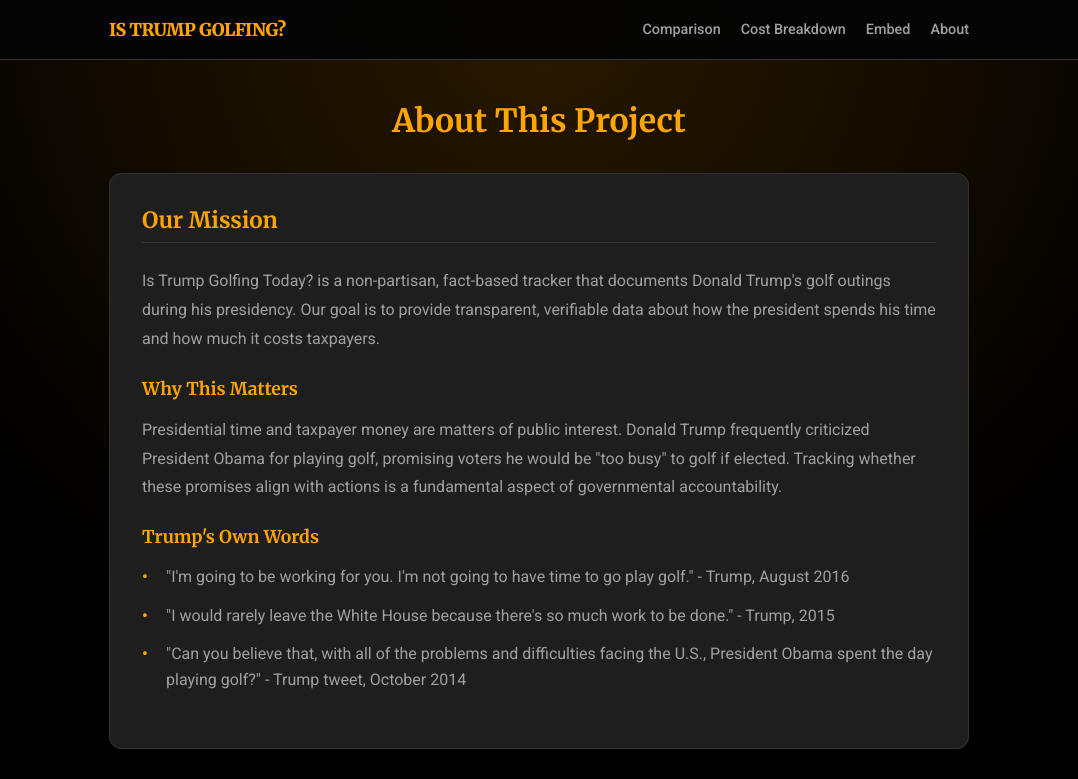
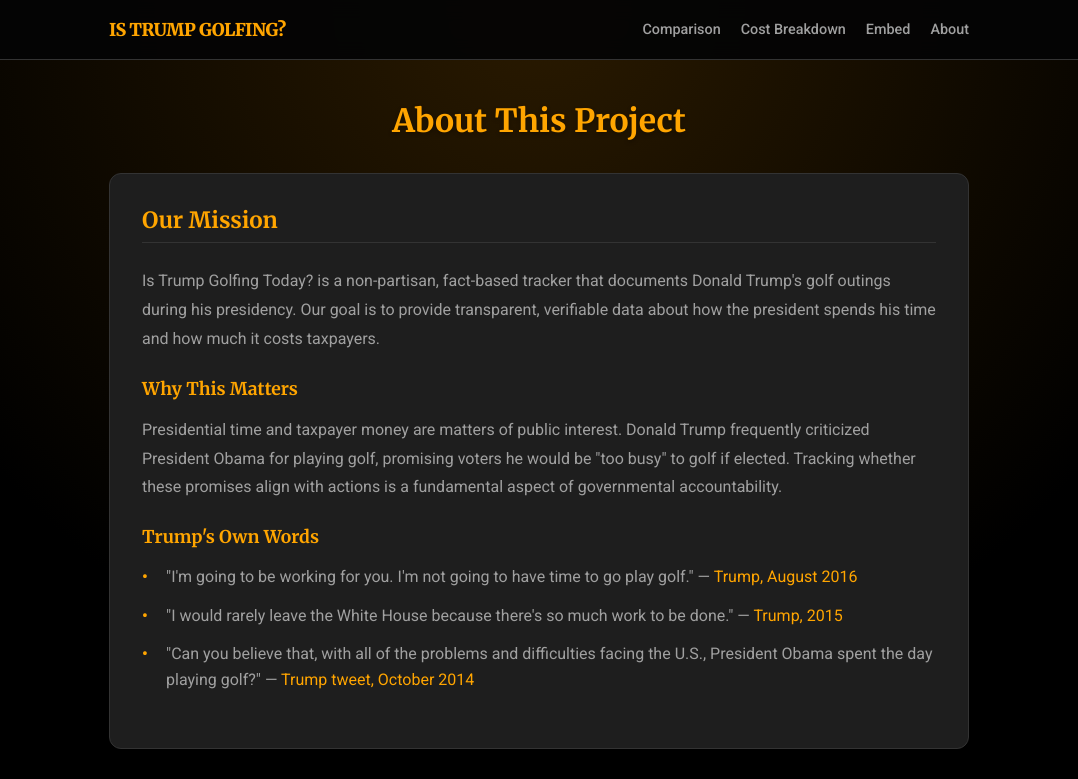
Before and after one commit to soyboi1312/istrumpgolfing.today, a Next.js app: page /about in a window 1280 px wide. Shown: the top 779 px of the page, without its empty margins (101-1179 px from the left). Built offline with nearby package versions, Linux system fonts and the light colour scheme.

Commit message:
Add source links to Trump quotes and fix link styling
- Link Trump quotes on about page to original sources (Politico, The Hill, X)
- Add orangeLink class to comparison page source links for consistent styling

```diff
--- a/pages/about.tsx
+++ b/pages/about.tsx
@@ -45,9 +45,24 @@ const About = () => {
             Trump's Own Words
           </h3>
           <ul className={styles.contentList}>
-            <li>"I'm going to be working for you. I'm not going to have time to go play golf." - Trump, August 2016</li>
-            <li>"I would rarely leave the White House because there's so much work to be done." - Trump, 2015</li>
-            <li>"Can you believe that, with all of the problems and difficulties facing the U.S., President Obama spent the day playing golf?" - Trump tweet, October 2014</li>
+            <li>
+              "I'm going to be working for you. I'm not going to have time to go play golf." —{' '}
+              <a href="https://www.politico.com/story/2017/02/trump-obama-golf-235217" target="_blank" rel="noopener noreferrer" className={styles.orangeLink}>
+                Trump, August 2016
+              </a>
+            </li>
+            <li>
+              "I would rarely leave the White House because there's so much work to be done." —{' '}
+              <a href="https://thehill.com/blogs/in-the-know/245884-trump-i-would-rarely-leave-the-white-house/" target="_blank" rel="noopener noreferrer" className={styles.orangeLink}>
+                Trump, 2015
+              </a>
+            </li>
+            <li>
+              "Can you believe that, with all of the problems and difficulties facing the U.S., President Obama spent the day playing golf?" —{' '}
+              <a href="https://x.com/realdonaldtrump/status/521813597799067648" target="_blank" rel="noopener noreferrer" className={styles.orangeLink}>
+                Trump tweet, October 2014
+              </a>
+            </li>
           </ul>
         </section>
 
```
Also changed, not shown: pages/comparison.tsx (+6 -6 lines).
